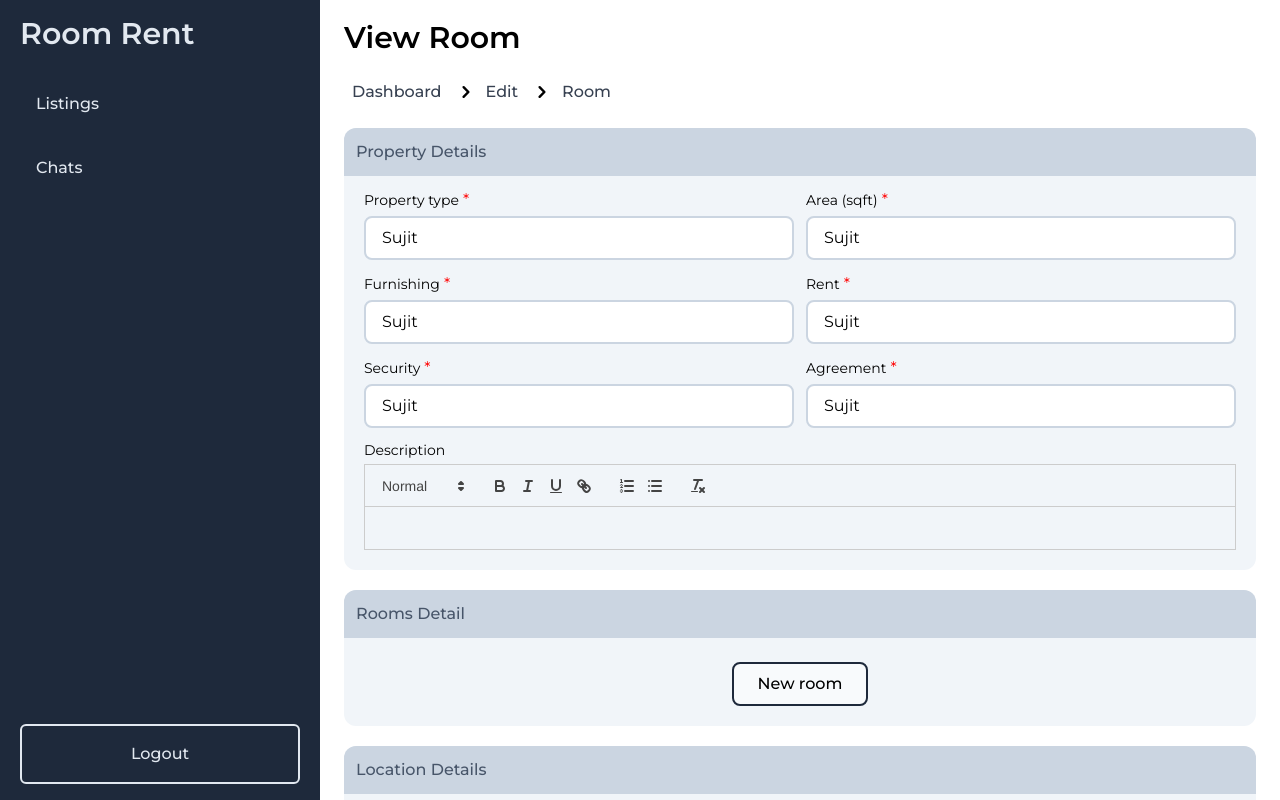
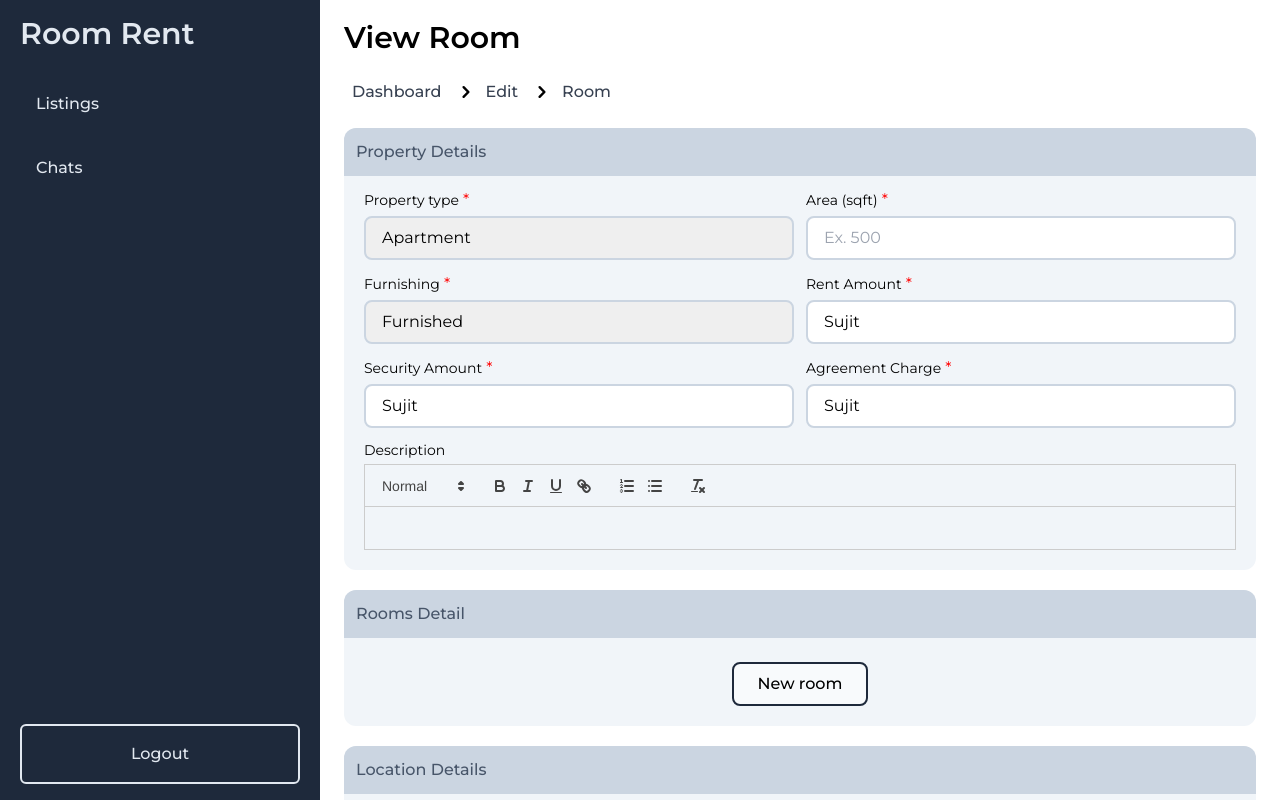
Before and after one commit to sujitroy-dev/room-rent-client, a Next.js app: page /dashboard/property/edit/1 in a window 1280 px wide. Built offline with nearby package versions, Linux system fonts and the light colour scheme.

Commit message:
select component used on edit rooms page

```diff
--- /dev/null
+++ b/data/options.ts
@@ -0,0 +1,27 @@
+const propertyOptions = [
+    { title: "Apartment", value: "apartment" },
+    { title: "House", value: "house" },
+    { title: "Studio", value: "studio" },
+    { title: "Villa", value: "villa" },
+    { title: "Farmhouse", value: "farmhouse" },
+    { title: "Bungalow", value: "bungalow" },
+    { title: "Guest House", value: "guest house" },
+];
+
+const furnishingOptions = [
+    {
+        title: "Furnished",
+        value: "furnished",
+    },
+    {
+        title: "Semi-Furnished",
+        value: "semi-furnished",
+    },
+    {
+        title: "Unfurnished",
+        value: "unfurnished",
+    },
+
+]
+
+export { propertyOptions, furnishingOptions };
--- a/pages/dashboard/property/edit/[id].tsx
+++ b/pages/dashboard/property/edit/[id].tsx
@@ -6,6 +6,8 @@ import dynamic from "next/dynamic";
 import "react-quill/dist/quill.snow.css";
 import { BiCurrentLocation } from "react-icons/bi";
 import Button from "@/components/Button";
+import SelectField from "@/components/SelectField";
+import { propertyOptions, furnishingOptions } from "@/data/options";
 
 export default function PropertyEditPage() {
   const ReactQuill = useMemo(
@@ -57,17 +59,16 @@ export default function PropertyEditPage() {
         <Breadcrumb navigations={breadcrumbNavigation} spacing="small" />
         <form className="">
           <DetailsSection header="Property Details">
-            <InputField
-              type="text"
+            <SelectField
               label="Property type"
-              value={name}
               required={true}
               variant="outlined"
               placeholder="Ex. Apartment, House, etc."
-              updateValue={({ name, value }) => setName(value)}
+              updateValue={(value: string): void => console.log(value)}
+              options={propertyOptions}
             />
             <InputField
-              type="text"
+              type="number"
               label="Area (sqft)"
               value={name}
               required={true}
@@ -75,18 +76,17 @@ export default function PropertyEditPage() {
               placeholder="Ex. 500"
               updateValue={({ name, value }) => setName(value)}
             />
-            <InputField
-              type="text"
+            <SelectField
               label="Furnishing"
-              value={name}
               required={true}
               variant="outlined"
-              placeholder="Ex. Furnished, Semi-Furnished, Unfurnished"
-              updateValue={({ name, value }) => setName(value)}
+              placeholder="Ex. Apartment, House, etc."
+              updateValue={(value: string): void => console.log(value)}
+              options={furnishingOptions}
             />
             <InputField
               type="text"
-              label="Rent"
+              label="Rent Amount"
               value={name}
               required={true}
               variant="outlined"
@@ -95,7 +95,7 @@ export default function PropertyEditPage() {
             />
             <InputField
               type="text"
-              label="Security"
+              label="Security Amount"
               value={name}
               required={true}
               variant="outlined"
@@ -103,7 +103,7 @@ export default function PropertyEditPage() {
             />
             <InputField
               type="text"
-              label="Agreement"
+              label="Agreement Charge"
               value={name}
               required={true}
               variant="outlined"
@@ -169,21 +169,19 @@ export default function PropertyEditPage() {
               variant="outlined"
               updateValue={({ name, value }) => setName(value)}
             />
-            <InputField
-              type="text"
+            <SelectField
               label="State"
-              value={name}
               required={true}
               variant="outlined"
-              updateValue={({ name, value }) => setName(value)}
+              updateValue={(value: string): void => console.log(value)}
+              options={[{ title: "Assam", value: "assam" }]}
             />
-            <InputField
-              type="text"
-              label="State"
-              value={name}
+            <SelectField
+              label="District"
               required={true}
               variant="outlined"
-              updateValue={({ name, value }) => setName(value)}
+              updateValue={(value: string): void => console.log(value)}
+              options={[{ title: "Nagaon", value: "nagaon" }]}
             />
             <InputField
               type="text"
```
